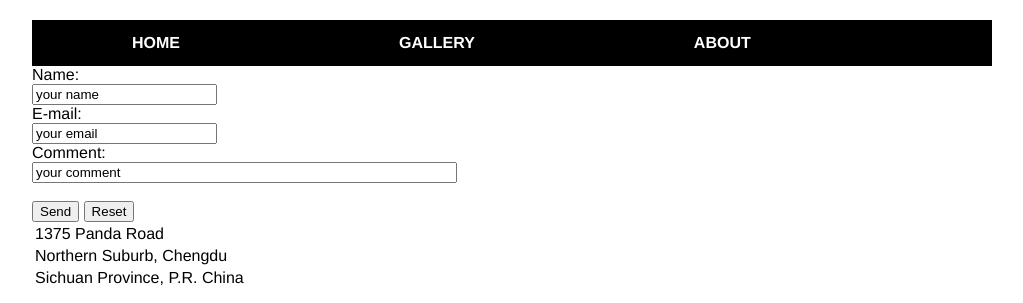
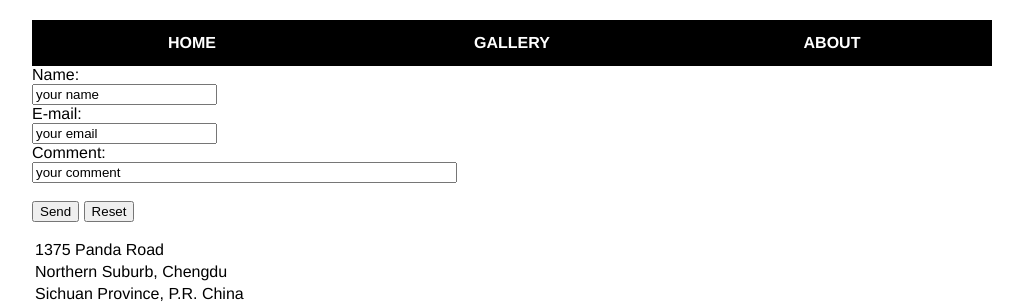
Before and after one commit to Sir-Pandalot/PandaFund, a plain HTML site: page about.html in a window 1280 px wide. Shown: the top 303 px of the page, without its empty margins (128-1151 px from the left). Drawn offline with Linux system fonts and the light colour scheme.

Commit message:
Dunno, something changed

```diff
--- a/about.html
+++ b/about.html
@@ -23,6 +23,7 @@
 			<input type="submit" value="Send">
 			<input type="reset" value="Reset">
 		</form>
+		<p>
 		<table>
 			<tr>
 				<td>1375 Panda Road</td>
@@ -34,6 +35,7 @@
 				<td>Sichuan Province, P.R. China</td>
 			</tr>
 		</table>
+		</p>
 		<p><iframe src="https://www.google.com/maps/embed?pb=!1m18!1m12!1m3!1d3429.481597199754!2d104.1436313151315!3d30.732970981637006!2m3!1f0!2f0!3f0!3m2!1i1024!2i768!4f13.1!3m3!1m2!1s0x36efd0e00f9a5bf1%3A0xd3cd637087189177!2sChengdu+Research+Base+of+Giant+Panda+Breeding!5e0!3m2!1sen!2snl!4v1456857380167" width="600" height="450" frameborder="0" style="border:0" allowfullscreen></iframe></p>
 	</section>
 </body>
--- a/style.css
+++ b/style.css
@@ -45,8 +45,9 @@ nav ul {
 }
 
 nav li {
+	width: 320px;
 	float:left;
-
+	text-align: center;
 }
 
 nav li a {
@@ -54,8 +55,7 @@ nav li a {
     color: white;
     font-weight: bold;
     text-align: center;
-    padding: 14px 119px;
-    padding-left:100px;
+    padding: 14px 120px;
     text-decoration: none;
     text-transform: uppercase;
 }
```
